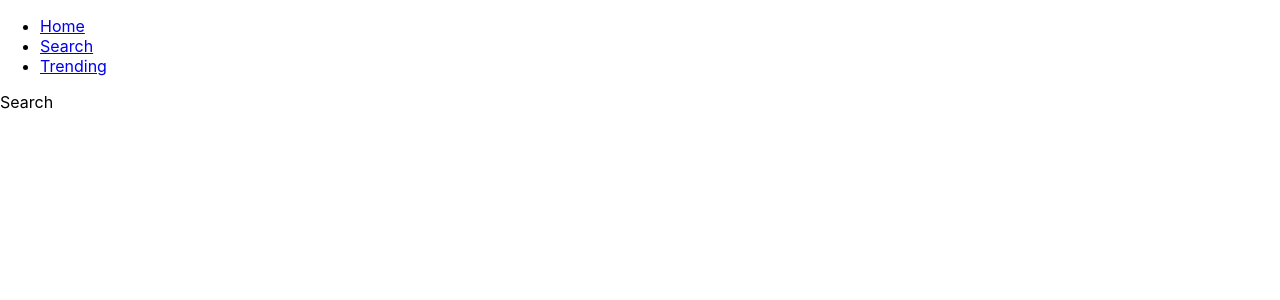
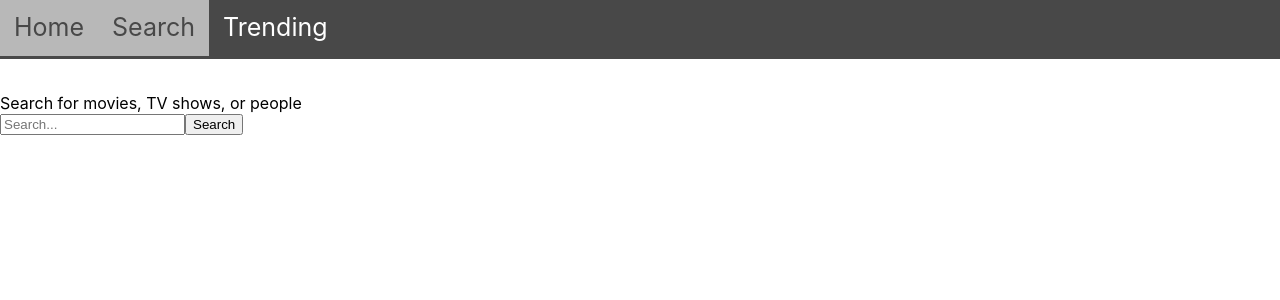
Before and after one commit to clairecahill/webdev-final-project, a React (Create React App) app: page /search in a window 1280 px wide. Shown: the top 300 px of the page. Built offline with nearby package versions, Linux system fonts and the light colour scheme.

Commit message:
Add emotion styling

```diff
--- a/package.json
+++ b/package.json
@@ -3,6 +3,7 @@
   "version": "0.1.0",
   "private": true,
   "dependencies": {
+    "@emotion/core": "^10.0.27",
     "@testing-library/jest-dom": "^4.2.4",
     "@testing-library/react": "^9.4.0",
     "@testing-library/user-event": "^7.2.1",
--- a/src/Navbar.js
+++ b/src/Navbar.js
@@ -1,23 +1,86 @@
+/** @jsx jsx */
 import React from 'react';
 import {NavLink, Switch, Route} from 'react-router-dom';
-import Home from './Home'
-import Search from './Search'
-import Trending from './Trending'
+import Home from './Home';
+import Search from './Search';
+import TrendingTV from './TrendingTV';
+import TrendingMovies from './TrendingMovies';
+import {jsx, css} from '@emotion/core';
 
 export default class Navbar extends React.Component {
+    constructor(props){
+        super(props);
+
+        this.state = {
+            showDD: false
+        };
+
+        this.handleHover = this.handleHover.bind(this);
+        this.checkUrl = this.checkUrl.bind(this);
+    }
+
+    handleHover(){
+        this.setState({
+            showDD: !this.state.showDD
+        });
+    }
+
+    checkUrl(){
+        if(window.location.href.includes("trending")) {
+            return "active"
+        }
+    }
+
     render(){
+        const ulStyle = css`
+            list-style-type: none;
+            display: flex;
+            padding: 0px;
+            width: 100%;
+            background-color: #484848;
+            position: relative;
+            top: -18px;
+            height: 61px;
+        `
+        const linkStyle = css`
+            text-decoration: none;
+            font-size: 25px;
+            padding: 14px;
+            color: white;
+            display: flex;
+
+            &:hover {
+                background-color: #B8B8B8;
+                color: #484848;
+                cursor: pointer;
+            }
+            &.active {
+                background-color: #B8B8B8;
+                color: #484848;
+            }
+        `
+
+        const dropdownStyle = css`
+            background-color: #484848;
+            color: white;
+        `
         return(
             <div>
-                <ul>
+                <ul css={ulStyle}>
                     <li>
-                        <NavLink exact to="/">Home</NavLink>
+                        <NavLink css={linkStyle} activeClassName="active" exact to="/">Home</NavLink>
                     </li>
                     <li>
-                        <NavLink to="/search">Search</NavLink>
+                        <NavLink css={linkStyle} activeClassName="active" to="/search">Search</NavLink>
                     </li>
-                    <li>
-                        <NavLink to="/trending">Trending</NavLink>
-                    </li>
+                    <div onMouseEnter={this.handleHover} onMouseLeave={this.handleHover}>
+                        <li className={this.checkUrl()} css={linkStyle}>Trending</li>
+                        {this.state.showDD ?
+                        <div className="dropdownContent">
+                            <NavLink css={[linkStyle, dropdownStyle]} activeClassName="active" to="/trending/movies">Movies</NavLink>
+                            <NavLink css={[linkStyle, dropdownStyle]} activeClassName="active" to="/trending/tv">TV Shows</NavLink>
+                        </div> : null}
+                    </div>
                 </ul>
                 <Switch>
                     <Route exact path="/">
@@ -26,8 +89,11 @@ export default class Navbar extends React.Component {
                     <Route path="/search">
                         <Search />
                     </Route>
-                    <Route path="/trending">
-                        <Trending />
+                    <Route path="/trending/movies">
+                        <TrendingMovies />
+                    </Route>
+                    <Route path="/trending/tv">
+                        <TrendingTV />
                     </Route>
                 </Switch>
             </div>
--- a/src/Search.js
+++ b/src/Search.js
@@ -1,9 +1,29 @@
+/** @jsx jsx */
 import React from 'react';
+import {useState, useEffect} from 'react';
+import {jsx, css} from '@emotion/core';
 
-export default class Search extends React.Component {
-    render(){
-        return(
-            <div>Search</div>
-        );
+export default function Search(props) {
+    // const [inputQuery, setInputQuery] = useState("")
+
+    async function setSearchResults() {
+        const query = document.getElementById("movieSearch").value;
+        let responseBody = {};
+
+        // try {
+        //     const response = await fetch()
+        // }
     }
+
+    const labelStyle = css`
+        display: block;
+    `
+
+    return(
+        <div>
+            <label css={labelStyle} for="movieSearch">Search for movies, TV shows, or people</label>
+            <input type="search" id="movieSearch" placeholder="Search..."></input>
+            <button onClick={setSearchResults}>Search</button>
+        </div>
+    );
 }
--- a/src/Trending.js
+++ /dev/null
@@ -1,9 +0,0 @@
-import React from 'react';
-
-export default class Trending extends React.Component {
-    render(){
-        return(
-            <div>Trending</div>
-        );
-    }
-}
--- /dev/null
+++ b/src/TrendingMovies.js
@@ -0,0 +1,9 @@
+import React from 'react';
+
+export default class TrendingMovies extends React.Component {
+    render(){
+        return(
+            <div>Trending movies</div>
+        );
+    }
+}
--- /dev/null
+++ b/src/TrendingTV.js
@@ -0,0 +1,9 @@
+import React from 'react';
+
+export default class TrendingTV extends React.Component {
+    render(){
+        return(
+            <div>Trending TV</div>
+        );
+    }
+}
```
Also changed, not shown: 1 other file (tests, documents, lock files or other folders).
